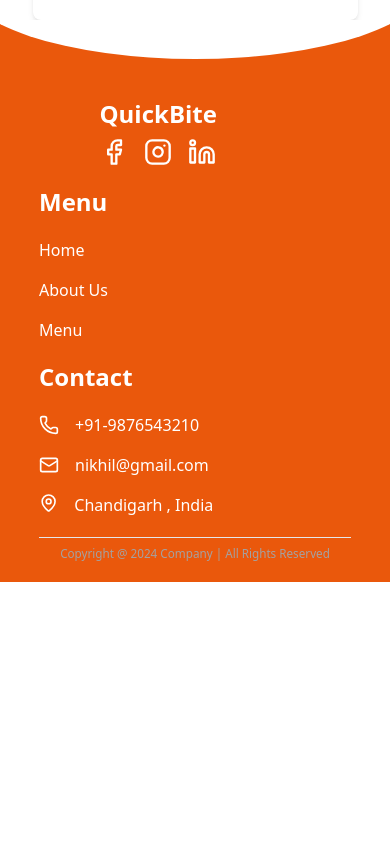
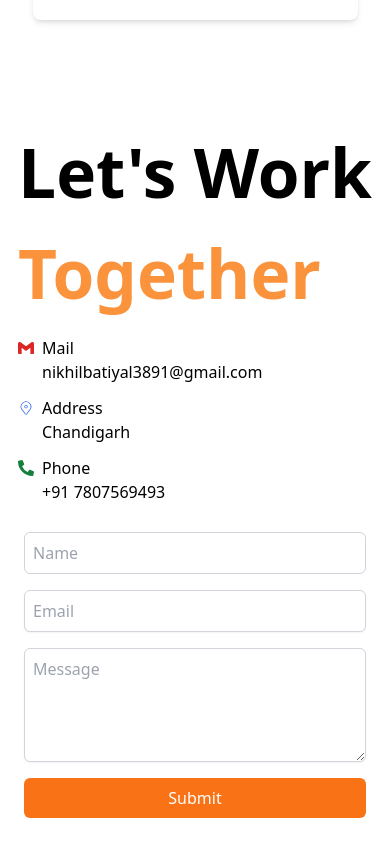
Before and after one commit to Nikhilguleria98/Foodwebsite, a React (Vite) app: page / in a window 390 px wide. Shown: the part 6880-7724 px from the top of the page. Before the commit the page ends 7462 px from the top, so only its background shows below. Built offline with nearby package versions, Linux system fonts and the light colour scheme.

Commit message:
Created contactUs page

```diff
--- a/package.json
+++ b/package.json
@@ -10,12 +10,14 @@
     "preview": "vite preview"
   },
   "dependencies": {
+    "@emailjs/browser": "^4.4.1",
     "@reduxjs/toolkit": "^2.5.0",
     "framer-motion": "^11.11.17",
     "lucide-react": "^0.469.0",
     "react": "^18.3.1",
     "react-dom": "^18.3.1",
     "react-icons": "^5.3.0",
+    "react-intersection-observer": "^9.14.1",
     "react-redux": "^9.2.0",
     "react-router-dom": "^6.28.0",
     "tailwind-scrollbar": "^3.1.0"
--- /dev/null
+++ b/src/Components/ContactUs/ContactUs.jsx
@@ -0,0 +1,212 @@
+import React, { useState } from "react";
+import { SiGmail } from "react-icons/si";
+import { CiLocationOn } from "react-icons/ci";
+import { FaPhoneAlt } from "react-icons/fa";
+import emailjs from "@emailjs/browser";
+import { motion } from "framer-motion";
+import { useInView } from "react-intersection-observer";
+
+const Contact = () => {
+  const [formData, setFormData] = useState({
+    from_name: "",
+    from_email: "",
+    message: "",
+  });
+
+  const [errors, setErrors] = useState({
+    from_name: "",
+    from_email: "",
+    message: "",
+  });
+
+  const { ref, inView } = useInView({
+    triggerOnce: false, // Animation triggers every time the section comes into view
+    threshold: 0.2,
+  });
+
+  const handleChange = (e) => {
+    const { name, value } = e.target;
+    setFormData((prevData) => ({ ...prevData, [name]: value }));
+  };
+
+  const validateForm = () => {
+    let isValid = true;
+    const formErrors = {};
+
+    if (!formData.from_name) {
+      formErrors.from_name = "Name is required";
+      isValid = false;
+    }
+
+    if (!formData.from_email) {
+      formErrors.from_email = "Email is required";
+      isValid = false;
+    } else if (!/\S+@\S+\.\S+/.test(formData.from_email)) {
+      formErrors.from_email = "Please enter a valid email";
+      isValid = false;
+    }
+
+    if (!formData.message) {
+      formErrors.message = "Message is required";
+      isValid = false;
+    } else if (formData.message.length < 10) {
+      formErrors.message = "Message should be at least 10 characters long";
+      isValid = false;
+    }
+
+    setErrors(formErrors);
+    return isValid;
+  };
+
+  const handleSubmit = (e) => {
+    e.preventDefault();
+
+    if (!validateForm()) return;
+
+    const serviceId = "service_25igr0i";
+    const templateId = "template_og3i49g";
+    const publicKey = "gLbkWJZNFXJ64Os2K";
+
+    emailjs
+      .send(serviceId, templateId, formData, publicKey)
+      .then((response) => {
+        console.log("SUCCESS!", response.status, response.text);
+        alert("Form submitted successfully!");
+        setFormData({ from_name: "", from_email: "", message: "" });
+        setErrors({});
+      })
+      .catch((error) => {
+        console.error("FAILED...", error);
+        alert("There was an error submitting the form. Please try again.");
+      });
+  };
+
+  // Animation Variants
+  const parentVariants = {
+    hidden: { opacity: 1 },
+    visible: {
+      opacity: 1,
+      transition: {
+        staggerChildren: 0.2,
+      },
+    },
+  };
+
+  const childVariants = {
+    hidden: { opacity: 0, y: 50 },
+    visible: {
+      opacity: 1,
+      y: 0,
+      transition: {
+        type: "spring",
+        stiffness: 150,
+        damping: 10,
+      },
+    },
+  };
+
+  return (
+    <motion.div
+      className="min-h-screen  flex flex-col md:flex-row items-center justify-center pt-20"
+      ref={ref}
+      variants={parentVariants}
+      initial="hidden"
+      animate={inView ? "visible" : "hidden"}
+    >
+      {/* Contact Information */}
+
+          <motion.div className='w-full md:w-1/2 flex flex-col items-center ' variants={parentVariants}>
+        <motion.div className='flex flex-col gap-3'>
+          <motion.h1 variants={childVariants} className='text-[8vh] md:text-[5vw] font-bold'>Let's Work <br /> <span  variants={childVariants} className='text-orange-400'>Together</span></motion.h1>
+          <motion.div className='flex flex-col justify-center '    variants={childVariants}>
+            <motion.div className='flex items-center gap-2'>
+              <SiGmail className='text-red-600'/>
+              <p>Mail</p>
+            </motion.div>
+            <p className='px-6'>nikhilbatiyal3891@gmail.com</p>
+          </motion.div>
+          <motion.div className='flex flex-col justify-center '  variants={childVariants}>
+            <div className='flex items-center gap-2'>
+              <CiLocationOn className='text-blue-600'/>
+              <p>Address</p>
+            </div>
+            <p className='px-6'>Chandigarh</p>
+          </motion.div>
+          <motion.div className='flex flex-col justify-center '  variants={childVariants}>
+            <div className='flex items-center gap-2'>
+              <FaPhoneAlt className='text-green-700'/>
+              <p>Phone</p>
+            </div>
+            <p className='px-6'>+91 7807569493</p>
+          </motion.div>
+        </motion.div>
+        </motion.div>
+
+      {/* Contact Form */}
+      <motion.div
+        className="flex flex-col items-center w-full md:w-1/2"
+        variants={parentVariants}
+      >
+        <form onSubmit={handleSubmit} className="w-full max-w-md p-6">
+          <motion.div className="mb-4" variants={childVariants}>
+            <input
+              type="text"
+              id="from_name"
+              name="from_name"
+              value={formData.from_name}
+              onChange={handleChange}
+              className="mt-1 block w-full p-2 text-zinc-700 rounded-md border border-gray-300 focus:outline-none focus:ring-orange-500 focus:border-orange-500"
+              placeholder="Name"
+              required
+            />
+            {errors.from_name && (
+              <p className="text-red-500 text-xs">{errors.from_name}</p>
+            )}
+          </motion.div>
+
+          <motion.div className="mb-4" variants={childVariants}>
+            <input
+              type="email"
+              id="from_email"
+              name="from_email"
+              value={formData.from_email}
+              onChange={handleChange}
+              className="mt-1 block w-full p-2 border text-zinc-700 border-gray-300 rounded-md shadow-sm focus:outline-none focus:ring-orange-500 focus:border-orange-500"
+              placeholder="Email"
+              required
+            />
+            {errors.from_email && (
+              <p className="text-red-500 text-xs">{errors.from_email}</p>
+            )}
+          </motion.div>
+
+          <motion.div className="mb-4" variants={childVariants}>
+            <textarea
+              id="message"
+              name="message"
+              value={formData.message}
+              onChange={handleChange}
+              className="mt-1 block w-full p-2 border text-zinc-700 border-gray-300 rounded-md shadow-sm focus:outline-none focus:ring-orange-500 focus:border-orange-500"
+              placeholder="Message"
+              rows="4"
+              required
+            ></textarea>
+            {errors.message && (
+              <p className="text-red-500 text-xs">{errors.message}</p>
+            )}
+          </motion.div>
+
+          <motion.button
+            type="submit"
+            className="w-full bg-orange-500 text-white py-2 px-4 rounded-md hover:bg-orange-600 focus:outline-none focus:ring-2 focus:bg-orange-400 focus:ring-offset-2"
+            variants={childVariants}
+          >
+            Submit
+          </motion.button>
+        </form>
+      </motion.div>
+    </motion.div>
+  );
+};
+
+export default Contact;
--- a/src/Components/Home/Home.jsx
+++ b/src/Components/Home/Home.jsx
@@ -5,6 +5,7 @@
 import Heroimg3 from '../../assets/images/Heroimg3.jpg';
 import Explore from './Explore';
 import TopDishes from './TopDishes';
+import Contact from '../ContactUs/ContactUs';
 
 const Home = () => {
   const [currentIndex, setCurrentIndex] = useState(0);
@@ -143,6 +144,8 @@
       </div>
 
       <TopDishes />
+      <Contact />
+
     </>
   );
 };
```
Also changed, not shown: 1 other file (tests, documents, lock files or other folders).
